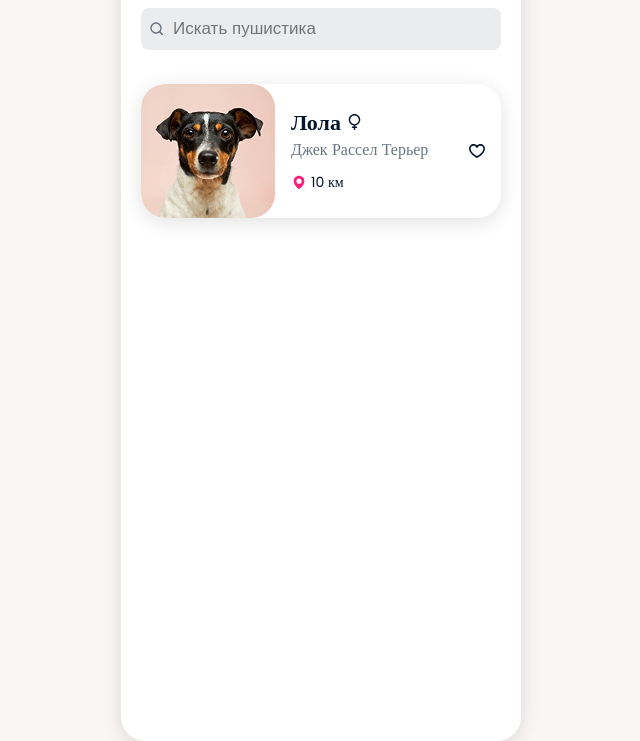
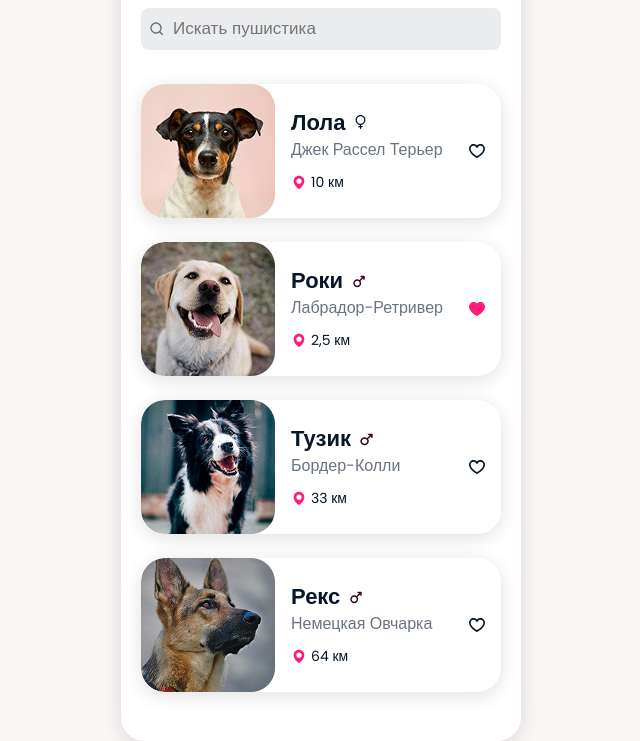
Before and after one commit to lepa15/fluffy, a plain HTML site: page index.html in a window 1280 px wide. Shown: the part 73-814 px from the top of the page, without its empty margins (319-959 px from the left). Drawn offline with Linux system fonts and the light colour scheme.

Commit message:
Add all cards-block__card

```diff
--- a/index.css
+++ b/index.css
@@ -45,7 +45,7 @@ body {
     height: 100%;
     color: #06172c;
     background: #faf6f6;
-    font-family: Poppins, sans-serifы;
+    font-family: Poppins, sans-serif;
     font-size: 16px;
     font-weight: 400;
     line-height: 1;
@@ -119,6 +119,11 @@ body {
     margin-top: 34px;
 }
 
+.cards-block__container .cards-block__card:not(:first-child) {
+    margin-top: 24px;
+
+}
+
 .cards-block__card {
     border-radius: 24px;
     display: flex;
@@ -156,15 +161,31 @@ body {
     font-size: 22px;
 }
 
-.cards-block__card-name::after {
-    content: "";
-    display: inline-block;
-    width: 16px;
-    height: 16px;
-    background-image: url('/images/Vector.svg');
-    background-size: contain;
-    background-repeat: no-repeat;
-    margin-left: 7px;
+.cards-block__card-title {
+    display: flex;
+    column-gap: 9px;
+}
+
+.girl  {
+    width: 11px;
+    height: 15px;
+}
+
+.girl img {
+    width: 100%;
+    height: 100%;
+    object-fit: contain;
+}
+
+.boy  {
+    width: 13px;
+    height: 13px;
+}
+
+.boy img {
+    width: 100%;
+    height: 100%;
+    object-fit: contain;
 }
 
 .cards-block__card-description {
--- a/index.html
+++ b/index.html
@@ -46,9 +46,83 @@
                         </div>
                         <div class="cards-block__card-wrapper">
                             <div class="cards-block__card-text">
-                                <h2 class="cards-block__card-name">Лола</h2>
+                                <div class="cards-block__card-title">
+                                    <h2 class="cards-block__card-name">Лола</h2>
+                                    <div class="cards-block__card-gender girl">
+                                        <img src="./images/Vector.svg" alt="девочка">
+                                    </div>
+                                </div>
                                 <div class="cards-block__card-description">Джек Рассел Терьер</div>
                                 <div class="cards-block__card-location">10 км</div>
+                            </div>
+                            <div class="cards-block__like-button">
+                                <img src="images/Like.svg"
+                                     alt="Иконка лайка"
+                                     class="cards-block__like-img">
+                            </div>
+                        </div>
+                    </article>
+                    <article class="cards-block__card">
+                        <div class="cards-block__card-img">
+                            <img src="./images/Rectangle%2077.png"
+                                 alt="Картинка с Лабрадором">
+                        </div>
+                        <div class="cards-block__card-wrapper">
+                            <div class="cards-block__card-text">
+                                <div class="cards-block__card-title">
+                                    <h2 class="cards-block__card-name">Роки</h2>
+                                    <div class="cards-block__card-gender boy">
+                                        <img src="./images/boySymbol.svg" alt="мальчик">
+                                    </div>
+                                </div>
+                                <div class="cards-block__card-description">Лабрадор-Ретривер</div>
+                                <div class="cards-block__card-location">2,5 км</div>
+                            </div>
+                            <div class="cards-block__like-button">
+                                <img src="images/redLike.svg"
+                                     alt="Иконка лайка"
+                                     class="cards-block__like-img">
+                            </div>
+                        </div>
+                    </article>
+                    <article class="cards-block__card">
+                        <div class="cards-block__card-img">
+                            <img src="./images/Rectangle%2076.png"
+                                 alt="Картинка с Бордер-Колли">
+                        </div>
+                        <div class="cards-block__card-wrapper">
+                            <div class="cards-block__card-text">
+                                <div class="cards-block__card-title">
+                                    <h2 class="cards-block__card-name">Тузик</h2>
+                                    <div class="cards-block__card-gender boy">
+                                        <img src="./images/boySymbol.svg" alt="мальчик">
+                                    </div>
+                                </div>
+                                <div class="cards-block__card-description">Бордер-Колли</div>
+                                <div class="cards-block__card-location">33 км</div>
+                            </div>
+                            <div class="cards-block__like-button">
+                                <img src="images/Like.svg"
+                                     alt="Иконка лайка"
+                                     class="cards-block__like-img">
+                            </div>
+                        </div>
+                    </article>
+                    <article class="cards-block__card">
+                        <div class="cards-block__card-img">
+                            <img src="./images/Rectangle%2078.png"
+                                 alt="Картинка с Немецкой Овчаркой">
+                        </div>
+                        <div class="cards-block__card-wrapper">
+                            <div class="cards-block__card-text">
+                                <div class="cards-block__card-title">
+                                    <h2 class="cards-block__card-name">Рекс</h2>
+                                    <div class="cards-block__card-gender boy">
+                                        <img src="./images/boySymbol.svg" alt="мальчик">
+                                    </div>
+                                </div>
+                                <div class="cards-block__card-description">Немецкая Овчарка</div>
+                                <div class="cards-block__card-location">64 км</div>
                             </div>
                             <div class="cards-block__like-button">
                                 <img src="images/Like.svg"
```
Also changed, not shown: images/Rectangle 76.png (added), images/Rectangle 77.png (added), images/Rectangle 78.png (added), images/boySymbol.svg (added), images/redLike.svg (added).
